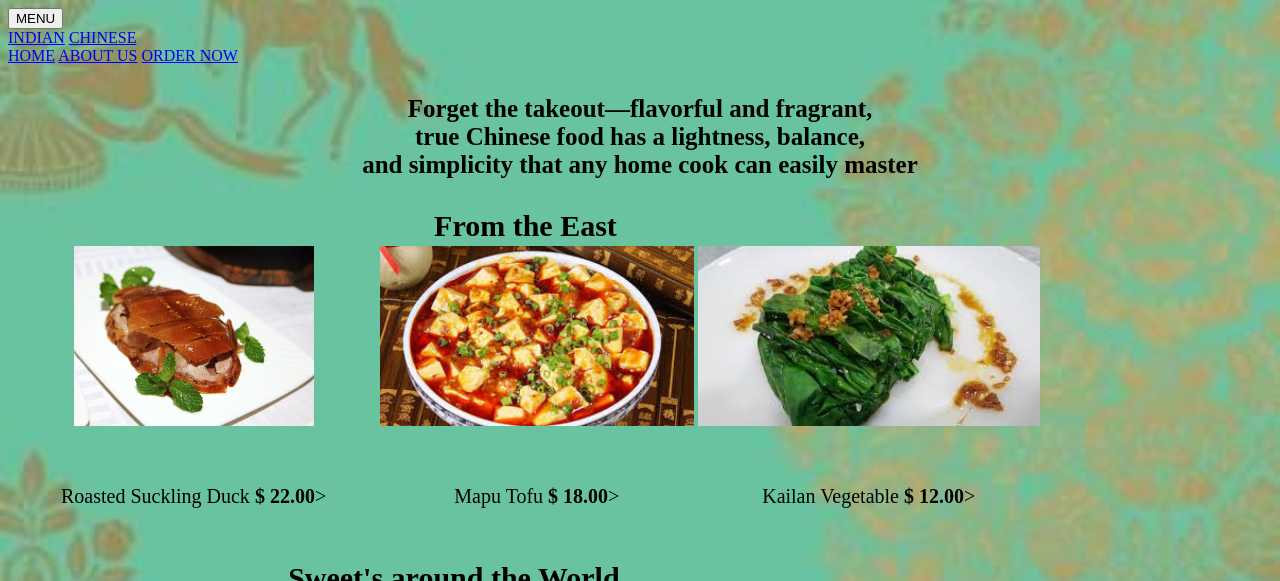
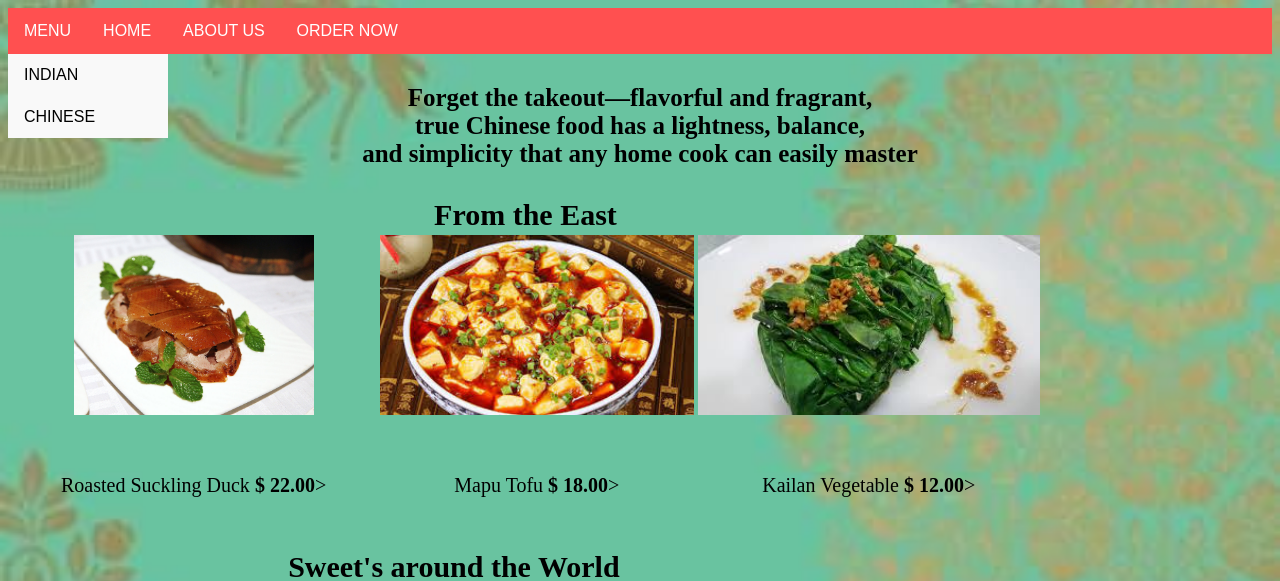
Before and after one commit to MaryDe/BusinessWebsite, a plain HTML site: page Cmenu.html in a window 1280 px wide. Shown: the top 581 px of the page. Drawn offline with nearby package versions, Linux system fonts and the light colour scheme.

Commit message:
CSS nav bar added

```diff
--- a/Imenu.css
+++ b/Imenu.css
@@ -5,6 +5,74 @@ body{
 	margin: 0
 	padding: 0;
 }
+
+ul {list-style: none;}
+li {list-style: none;}
+a {text-decoration: none;}
+p{text-align: center;}
+.logo{
+
+	width: 100%;
+	padding: -1px 20px;
+
+}
+.navigation {
+   overflow: hidden;
+    background-color: #FF5050;
+    font-family: Arial;
+}
+
+.navigation a {
+    float: left;
+    font-size: 16px;
+    color: white;
+    text-align: center;
+    padding: 14px 16px;
+    text-decoration: none;
+}
+
+.dropdown {
+    float: left;
+    overflow: hidden;
+}
+
+.dropdown .dropbtn {
+    font-size: 16px;
+    border: none;
+    outline: none;
+    color: white;
+    padding: 14px 16px;
+    background-color: inherit;
+}
+
+.navigation a:hover, .dropdown:hover .dropbtn {
+    background-color: #800000;
+}
+
+.dropdown-content {
+    display: none;
+    position: absolute;
+    background-color: #f9f9f9;
+    min-width: 160px;
+
+}
+
+.dropdown-content a {
+    float: none;
+    color: black;
+    padding: 12px 16px;
+    text-decoration: none;
+    display: block;
+    text-align: left;
+}
+
+.dropdown-content a:hover {
+    background-color: teal}
+
+.dropdown:hover .dropdown-content {
+    display: block;
+}
+
 header{
 	font-family: fantasy;
 	position: absolute;
--- a/chinese.css
+++ b/chinese.css
@@ -3,6 +3,74 @@ body{
 	background-size: cover;
 	padding: 0;
 }
+
+ul {list-style: none;}
+li {list-style: none;}
+a {text-decoration: none;}
+p{text-align: center;}
+.logo{
+
+	width: 100%;
+	padding: -1px 20px;
+
+}
+.navigation {
+   overflow: hidden;
+    background-color: #FF5050;
+    font-family: Arial;
+}
+
+.navigation a {
+    float: left;
+    font-size: 16px;
+    color: white;
+    text-align: center;
+    padding: 14px 16px;
+    text-decoration: none;
+}
+
+.dropdown {
+    float: left;
+    overflow: hidden;
+}
+
+.dropdown .dropbtn {
+    font-size: 16px;
+    border: none;
+    outline: none;
+    color: white;
+    padding: 14px 16px;
+    background-color: inherit;
+}
+
+.navigation a:hover, .dropdown:hover .dropbtn {
+    background-color: #800000;
+}
+
+.dropdown-content {
+    display: none;
+    position: absolute;
+    background-color: #f9f9f9;
+    min-width: 160px;
+
+}
+
+.dropdown-content a {
+    float: none;
+    color: black;
+    padding: 12px 16px;
+    text-decoration: none;
+    display: block;
+    text-align: left;
+}
+
+.dropdown-content a:hover {
+    background-color: teal}
+
+.dropdown:hover .dropdown-content {
+    display: block;
+}
+
 header{
 	font-family: oblique;
 	position: absolute;
```
